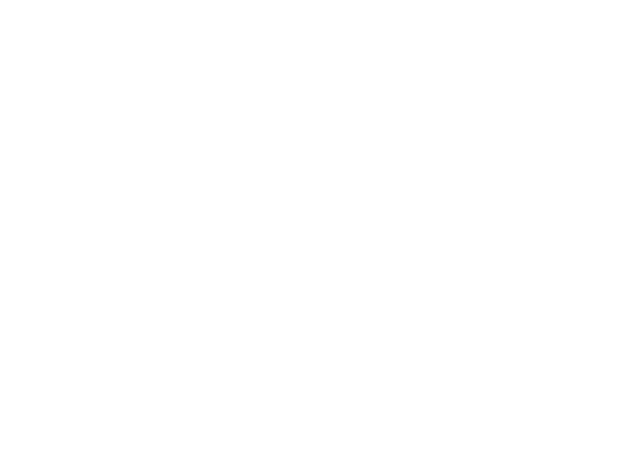
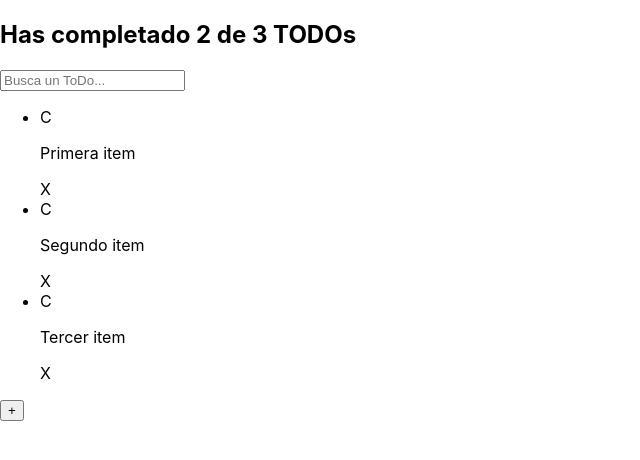
Before and after one commit to IvansanchezEspinoza2019/ToDo-App, a React (Create React App) app: page / in a window 1280 px wide. Shown: the top 460 px of the page, without its empty margins (0-640 px from the left). Built offline with nearby package versions, Linux system fonts and the light colour scheme.

Commit message:
All components structure created

```diff
--- a/src/App.js
+++ b/src/App.js
@@ -1,9 +1,36 @@
 import react from 'react'
+import {TodoCounter} from './TodoCounter';
+import { TodoList } from './TodoList';
+import {TodoItem} from './TodoItem'
+import { TodoAddItem } from './TodoAddItem';
+import { TodoSearch } from './TodoSearch';
+
+const TODOs = [
+  {text: "Primera item", completed: false},
+  {text: "Segundo item", completed: false},
+  {text: "Tercer item", completed: false},
+]
 
 function App() {
   return (
     <react.Fragment>
-      {/*<TodoCounter/>*/}
+      {/*Contador de tareas completadas de la lista de TODOs*/ }
+      {<TodoCounter/>}
+
+
+      {/*Barra de busqueda*/}
+      <TodoSearch/>
+
+      {/*Lista de Todos*/}
+      <TodoList>
+          {TODOs.map(todo => (
+            <TodoItem key={todo.text} text={todo.text}/>
+          ))}
+      </TodoList>
+
+      {/*Agrega una nueva Todo*/}
+      <TodoAddItem/>
+
     </react.Fragment>
   );
 }
--- /dev/null
+++ b/src/TodoAddItem.js
@@ -0,0 +1,9 @@
+import React from "react";
+
+function TodoAddItem(){
+    return(
+        <button>+</button>
+    )
+}
+
+export {TodoAddItem}
--- /dev/null
+++ b/src/TodoCounter.js
@@ -0,0 +1,9 @@
+import React from 'react'
+
+function TodoCounter(){
+    return(
+        <h2>Has completado 2 de 3 TODOs</h2>
+    )
+}
+
+export { TodoCounter }
--- /dev/null
+++ b/src/TodoItem.js
@@ -0,0 +1,14 @@
+import React from "react";
+
+
+function TodoItem(props) {
+    return (
+        <li>
+            <span>C</span>
+            <p>{props.text}</p>
+            <span>X</span>
+        </li>
+    )
+}
+
+export {TodoItem}
--- /dev/null
+++ b/src/TodoList.js
@@ -0,0 +1,13 @@
+import React from 'react'
+
+function TodoList(props){
+    return(
+        <section>
+            <ul>
+                {props.children}
+            </ul>
+        </section>
+    )
+}
+
+export {TodoList}
--- /dev/null
+++ b/src/TodoSearch.js
@@ -0,0 +1,9 @@
+import React from "react";
+
+function TodoSearch(){
+    return (
+        <input placeholder="Busca un ToDo..."></input>
+    )
+}
+
+export {TodoSearch}
```
